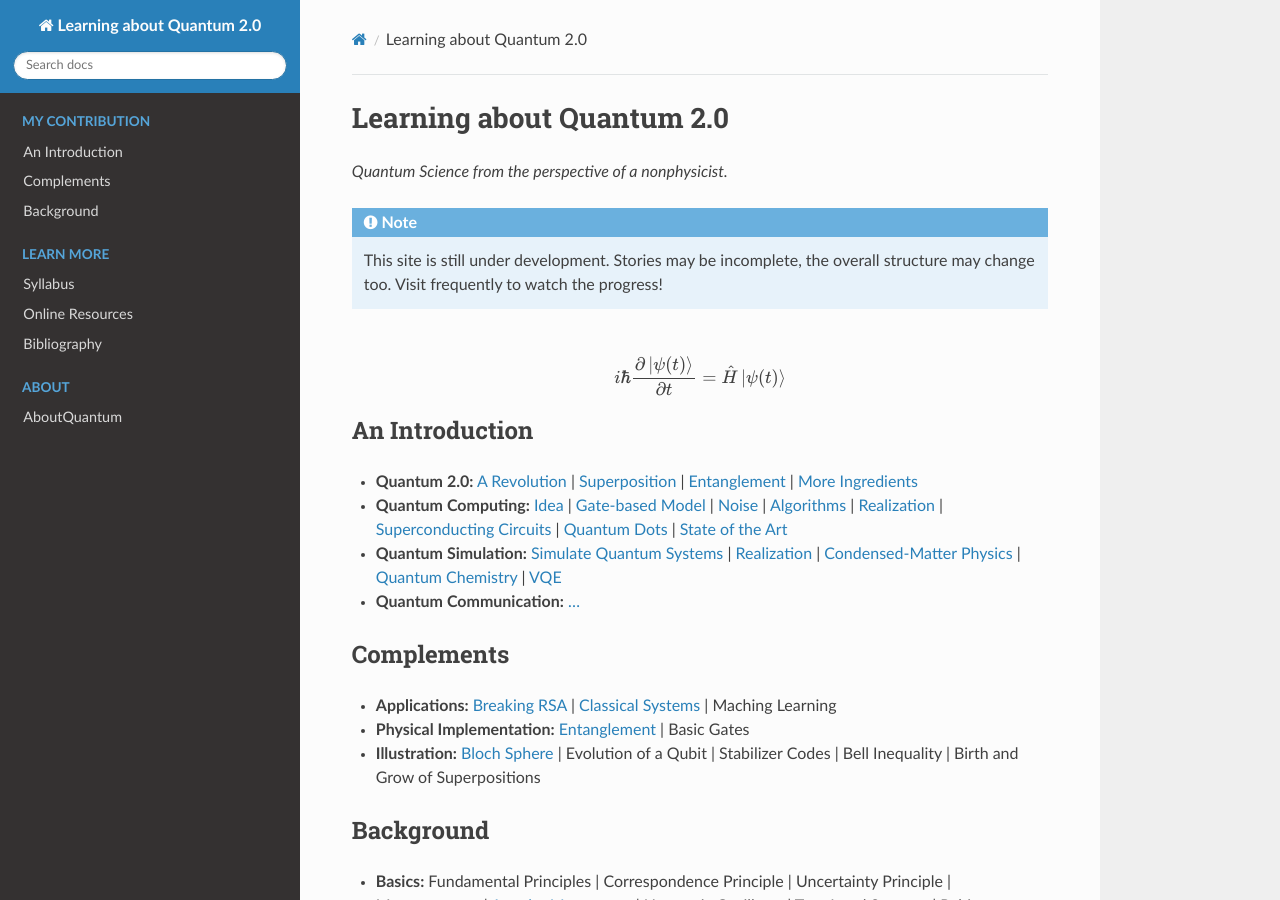
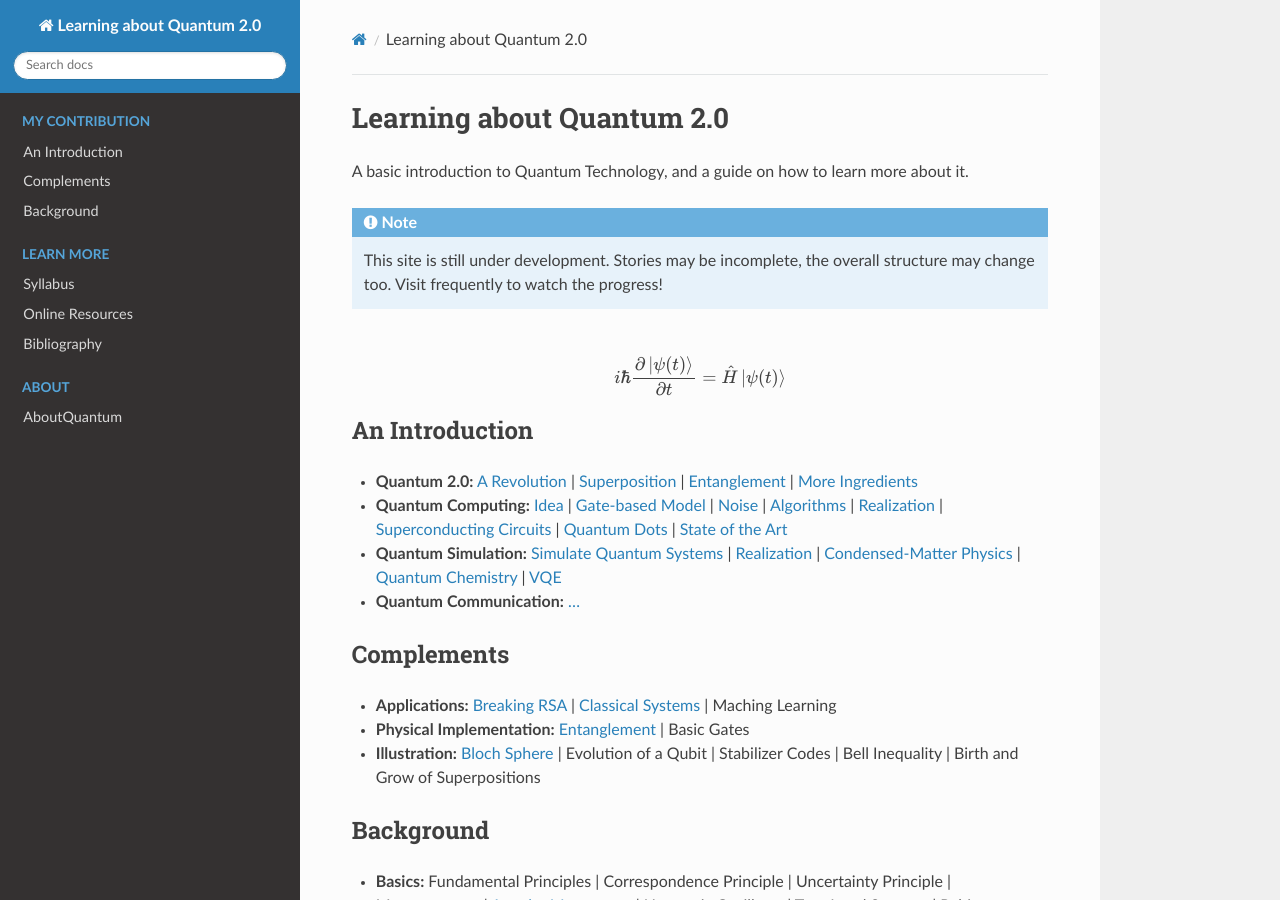
Before and after one commit to tomlqc/about-quantum, a Sphinx documentation site: the page built from source/index.rst, in a window 1280 px wide and 900 px high. Built offline with Sphinx 7.4.7 and the Read the Docs theme 2.0.0, drawn with Linux system fonts in a browser that asks for light colours.

Commit message:
index: replaced "nonphysicist" by description of introduction and guide.

```diff
--- a/source/index.rst
+++ b/source/index.rst
@@ -3,7 +3,8 @@
 Learning about Quantum 2.0
 ==========================
 
-*Quantum Science from the perspective of a nonphysicist.*
+A basic introduction to Quantum Technology,
+and a guide on how to learn more about it.
 
 .. note::
 
```
